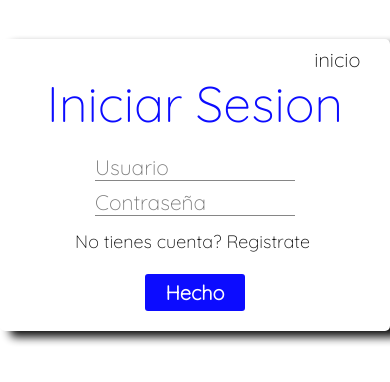
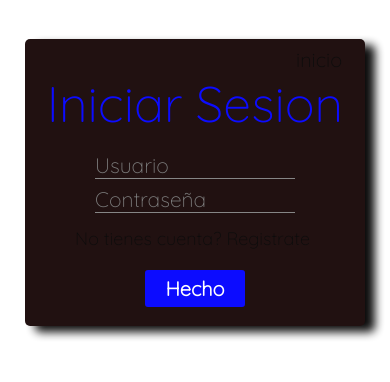
Before and after one commit to JavierReivajG/JavierReivajG, a website: page src/login.html in a window 390 px wide. Drawn offline with Linux system fonts and the light colour scheme.

Commit message:
mejorando el responsive

```diff
--- a/src/css/login.css
+++ b/src/css/login.css
@@ -27,9 +27,9 @@ main .main-container {
     box-shadow: 10px 6px 10px black;
     margin-top: 10%;
     border-radius: 5px;
-    background-color: white;
+    background-color: rgb(22, 5, 5);
     opacity: 95%;
-    min-width: 390px;
+    min-width: 340px;
     width: 50%;
     padding-top: 2%;
 }
--- a/src/css/registrar-cuenta.css
+++ b/src/css/registrar-cuenta.css
@@ -30,7 +30,7 @@ main .main-container {
     background-color: white;
     opacity: 95%;
     width: 50%;
-    min-width: 391px;
+    min-width: 340px;
     padding-top: 2%;
 }
 
--- a/src/css/registrar.css
+++ b/src/css/registrar.css
@@ -30,6 +30,7 @@ main .main-container {
     background-color: white;
     opacity: 95%;
     width: 50%;
+    min-width: 340px;
     padding-top: 2%;
 }
 
```
